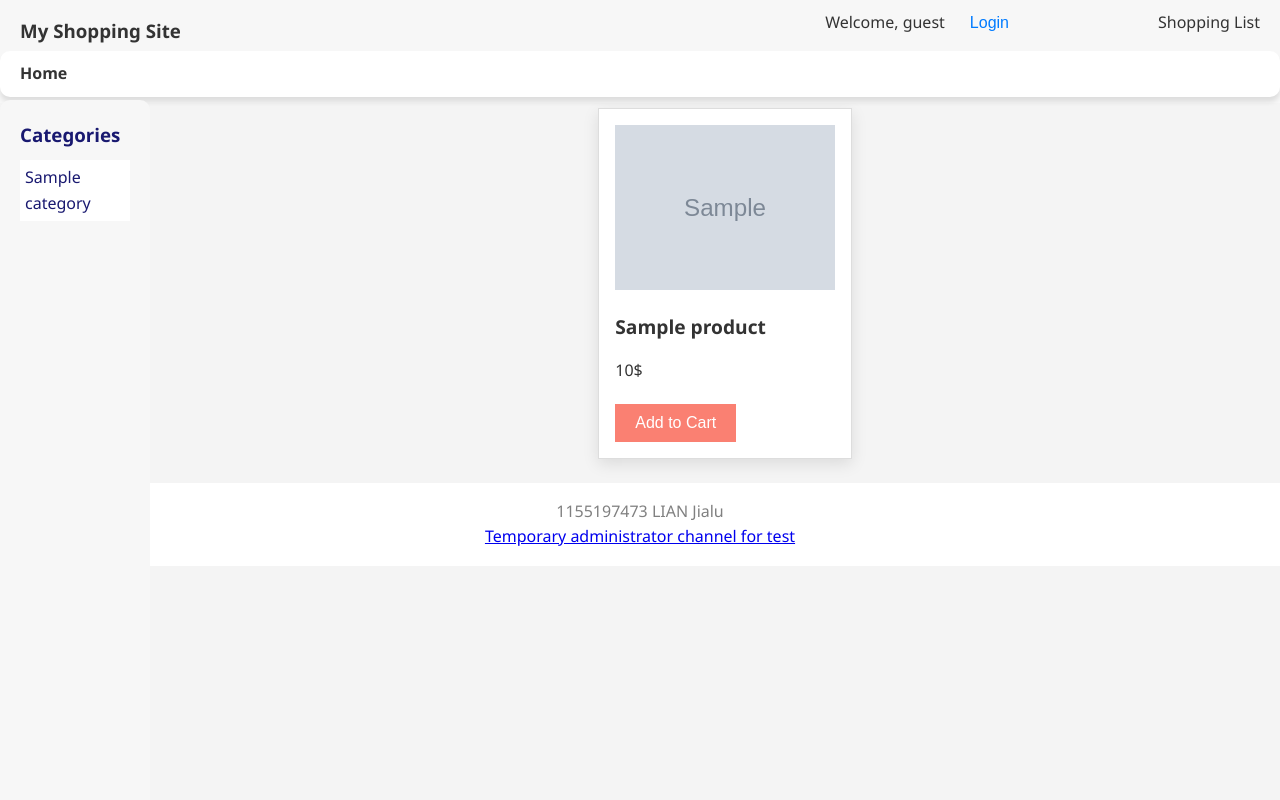
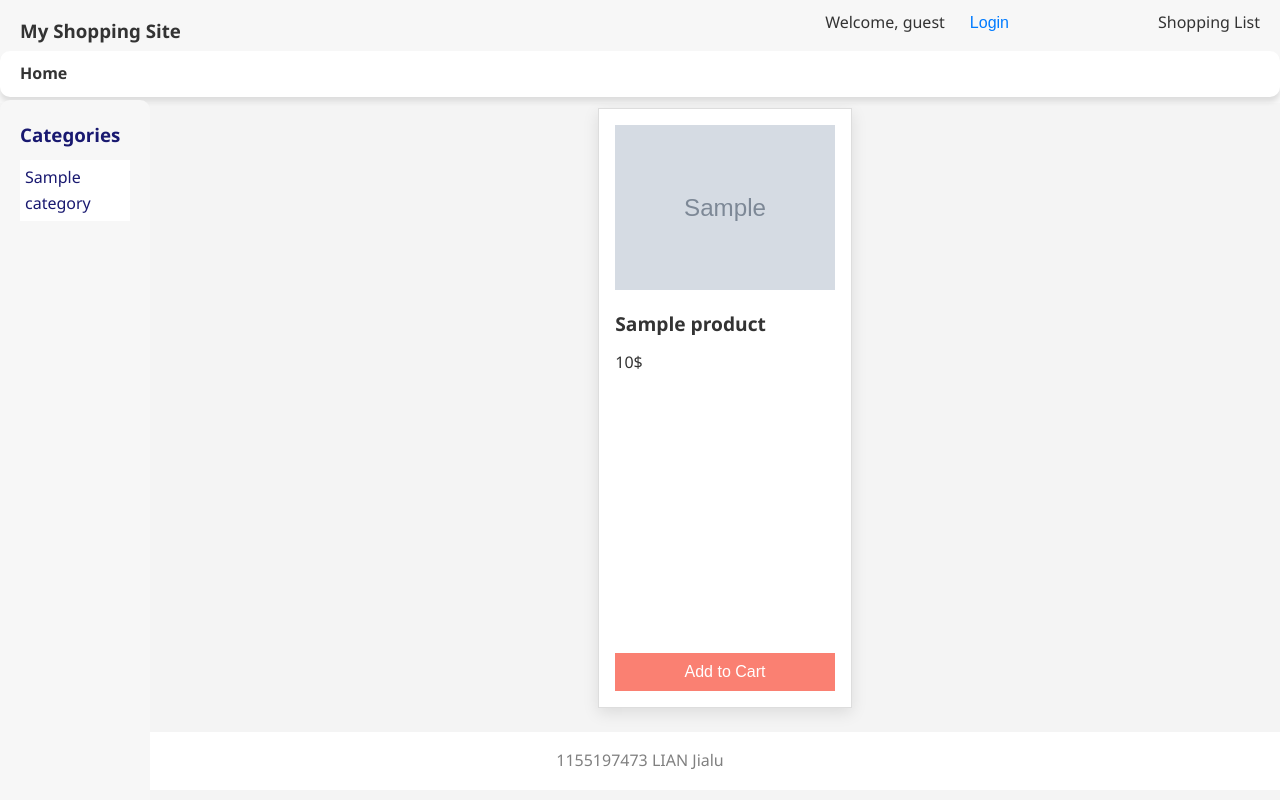
Before and after one commit to EthuilD/Shop27, a PHP site: page / in a window 1280 px wide. Run offline with PHP 8.4, Linux system fonts and the light colour scheme; tables that the repository leaves empty or names only in its code hold one stand-in row (values such as "Sample post"); grey boxes marked "Sample" are stand-in pictures; data that the repository does not hold is empty.

Commit message:
优化了主页样式

```diff
--- a/public_html/index.php
+++ b/public_html/index.php
@@ -106,7 +106,6 @@ $username = isset($_SESSION['username']) ? $_SESSION['username'] : "guest";
 
 <footer>
     <p>1155197473 LIAN Jialu</p>
-    <a href="../admin/AdminPanel.php">Temporary administrator channel for test</a>
 </footer>
 
 <script src="myScript.js"></script>
--- a/public_html/styles.css
+++ b/public_html/styles.css
@@ -248,7 +248,11 @@ nav a {
     margin: 0.5rem;
     padding: 1rem;
     width: calc(25% - 1rem);
+    height: 75vh;
+    overflow: hidden;
     box-shadow: 0 5px 15px rgba(0, 0, 0, 0.1);
+    display: flex;
+    flex-direction: column;
 }
 
 .product:hover {
@@ -267,8 +271,17 @@ nav a {
 .product h2 {
     font-size: 1.2em;
     margin: 15px 0;
+    overflow: hidden;
+    text-overflow: ellipsis;
+    display: -webkit-box;
+    -webkit-line-clamp: 2; /* 限制在两行 */
+    -webkit-box-orient: vertical;
+    line-height: 1.2em; /* 根据字体大小调整 */
+    max-height: 2.4em; /* 两行的最大高度 */
 }
-
+.product .addToCart{
+    margin-top: auto;
+}
 footer {
     background-color: #fff;
     color: #808080;
```
